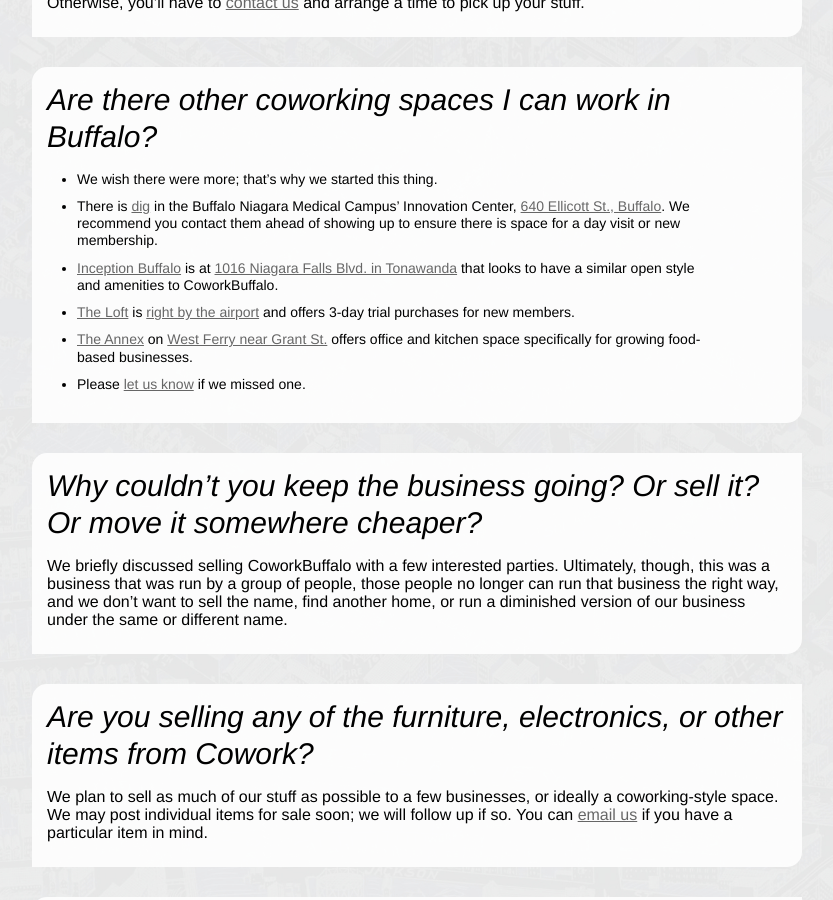
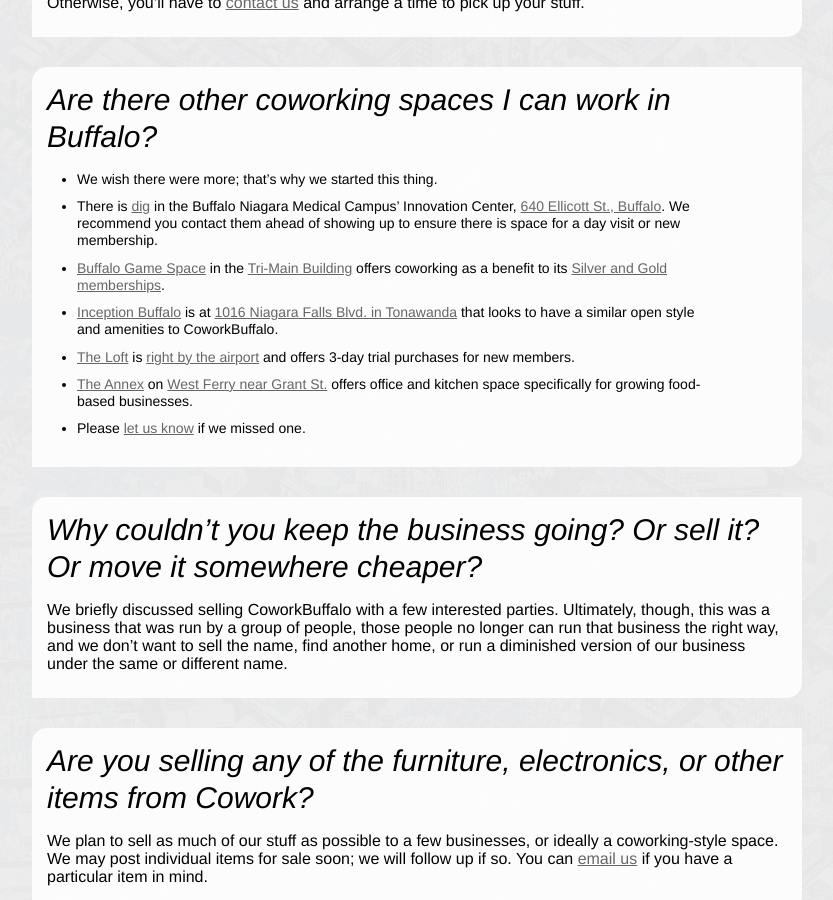
Before and after one commit to coworkbuffalo/coworkbuffalo.github.com, a Jekyll site: the page built from index.markdown, in a window 1280 px wide and 900 px high, scrolled down 1809 px. Shown: the whole window, without its empty margins (223-1056 px from the left). Built offline with Jekyll 4.4.1, drawn with Linux system fonts in a browser that asks for light colours; comment, search, counter and statistics services are not loaded.

Commit message:
Added Buffalo Game Space

```diff
--- a/index.markdown
+++ b/index.markdown
@@ -38,6 +38,7 @@
 * ### Are there other coworking spaces I can work in Buffalo?
   * We wish there were more; that's why we started this thing.
   * There is [dig](http://innovationcenterbuffalo.org/spaces/coworking/) in the Buffalo Niagara Medical Campus' Innovation Center, [640 Ellicott St., Buffalo](https://www.google.com/maps/place/dig+Buffalo/@42.896301,-78.8711137,17z/data=!3m1!4b1!4m5!3m4!1s0x89d3125bc9c53d7b:0x4c92fbab922b4d0c!8m2!3d42.896301!4d-78.868925). We recommend you contact them ahead of showing up to ensure there is space for a day visit or new membership.
+  * [Buffalo Game Space](https://buffalogamespace.com/) in the [Tri-Main Building](https://www.google.com/maps/place/Buffalo+Game+Space/@42.9346782,-78.8445495,17z/data=!3m1!4b1!4m5!3m4!1s0x89d312abbfac9213:0x15f4294d6def4ee7!8m2!3d42.9346782!4d-78.8423608) offers coworking as a benefit to its [Silver and Gold memberships](https://buffalogamespace.com/misc/membership).
   * [Inception Buffalo](https://www.usitek.com/services-solutions/coworking-incubation-space/) is at [1016 Niagara Falls Blvd. in Tonawanda](https://www.google.com/maps/place/1016+Niagara+Falls+Blvd,+Tonawanda,+NY+14150/@42.9819093,-78.8256354,17z/data=!3m1!4b1!4m5!3m4!1s0x89d3726452af8925:0xc8b36b0d2574e07c!8m2!3d42.9819093!4d-78.8234467) that looks to have a similar open style and amenities to CoworkBuffalo.
   * [The Loft](http://loftbuffalo.com/) is [right by the airport](https://www.google.com/maps/place/600+Cayuga+Rd,+Buffalo,+NY+14225/@42.9469364,-78.7465906,17z/data=!4m5!3m4!1s0x89d3749f8a443e37:0x710f08899802120!8m2!3d42.948083!4d-78.7449705) and offers 3-day trial purchases for new members.
   * [The Annex](https://the-annex-coworking-space.business.site/) on [West Ferry near Grant St.](https://www.google.com/maps/place/The+Annex/@42.9151359,-78.8909337,17z/data=!3m1!4b1!4m5!3m4!1s0x89d3131c98eea1ef:0x4d7d93e57e3c69c0!8m2!3d42.9151359!4d-78.888745) offers office and kitchen space specifically for growing food-based businesses.
```
